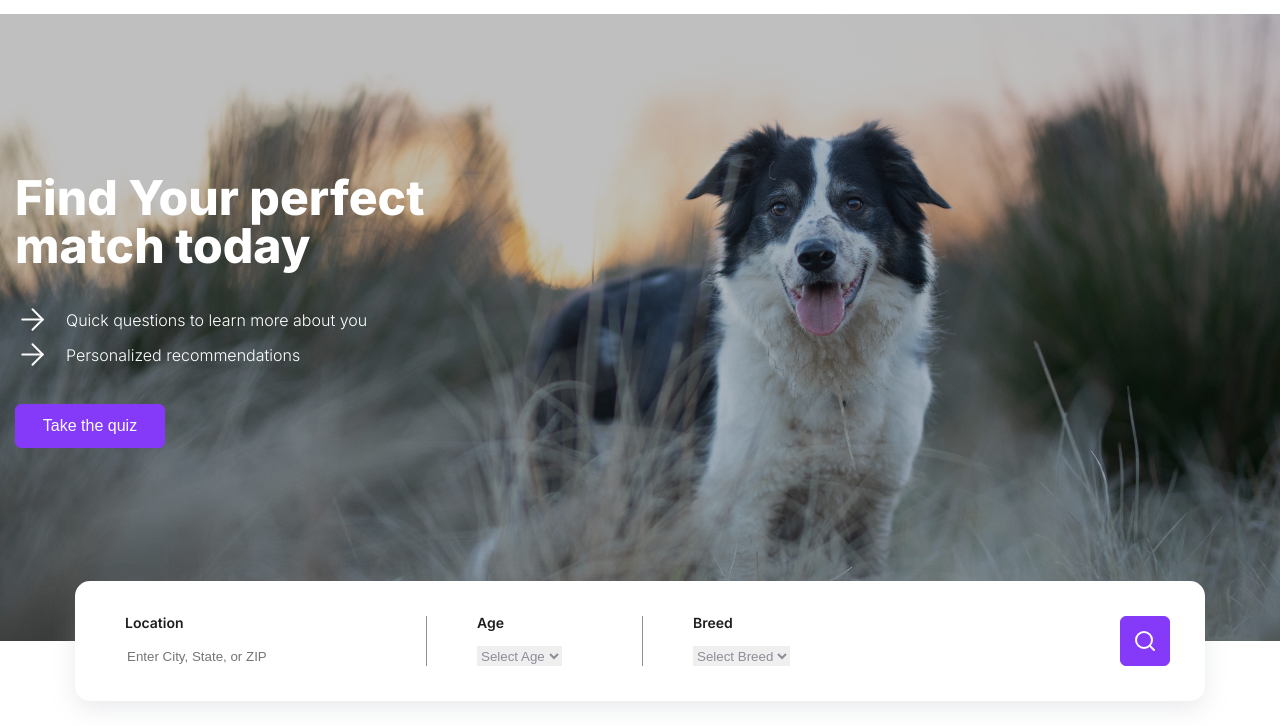
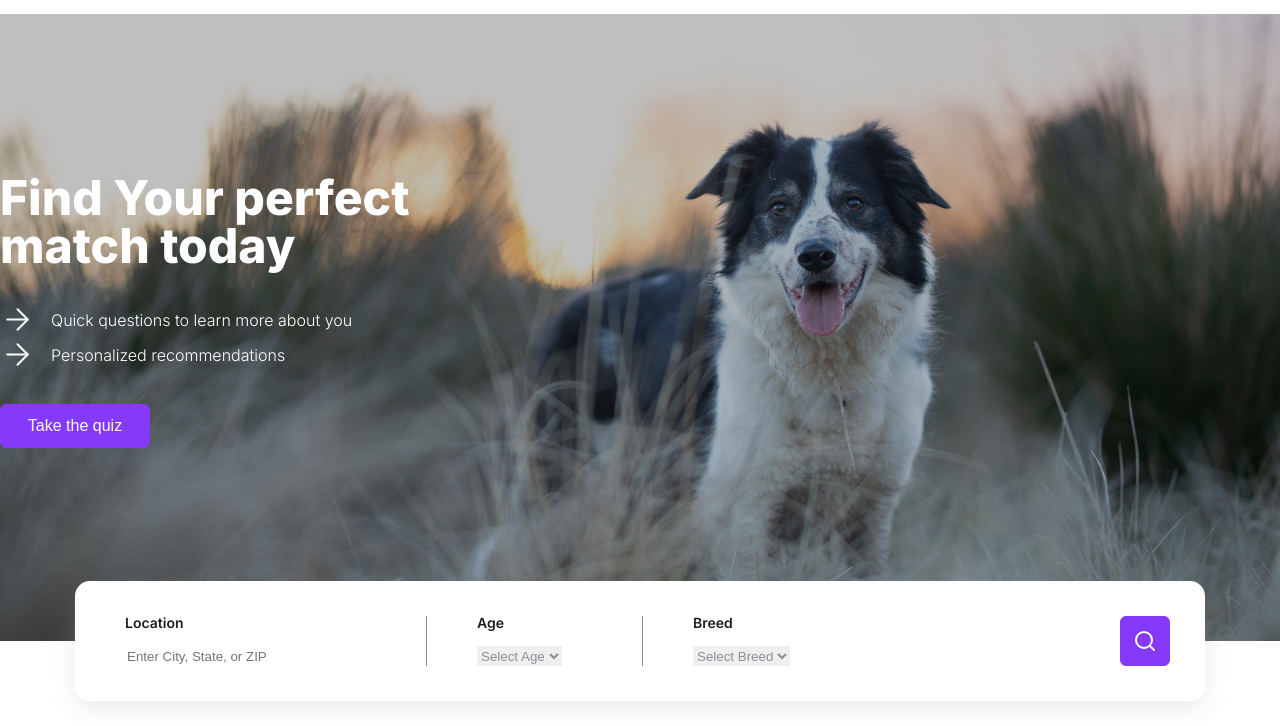
Before and after one commit to matthewkyang96/CityPups, a plain HTML site: page index.html in a window 1280 px wide. Shown: the part 74-800 px from the top of the page. Drawn offline with Linux system fonts and the light colour scheme.

Commit message:
Slight sizing adjustments

```diff
--- a/css/style.css
+++ b/css/style.css
@@ -168,7 +168,7 @@ footer {
  flex-direction: column;
  align-items: flex-start;
  gap: 3.2rem;
- width: 1250px;
+ width: 1280px;
 }
 
 .modal{
```
